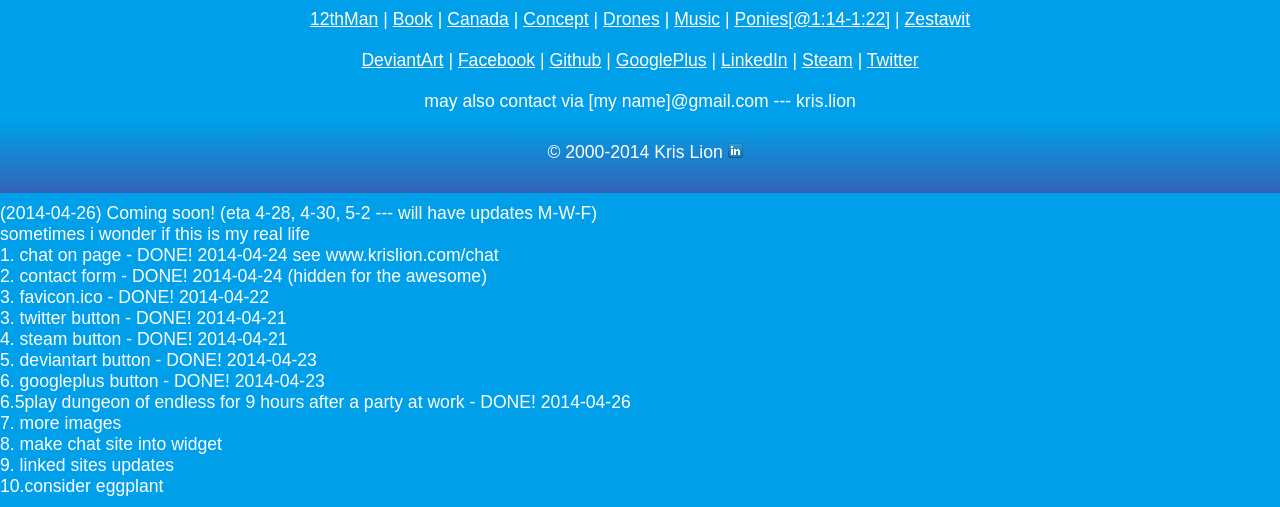
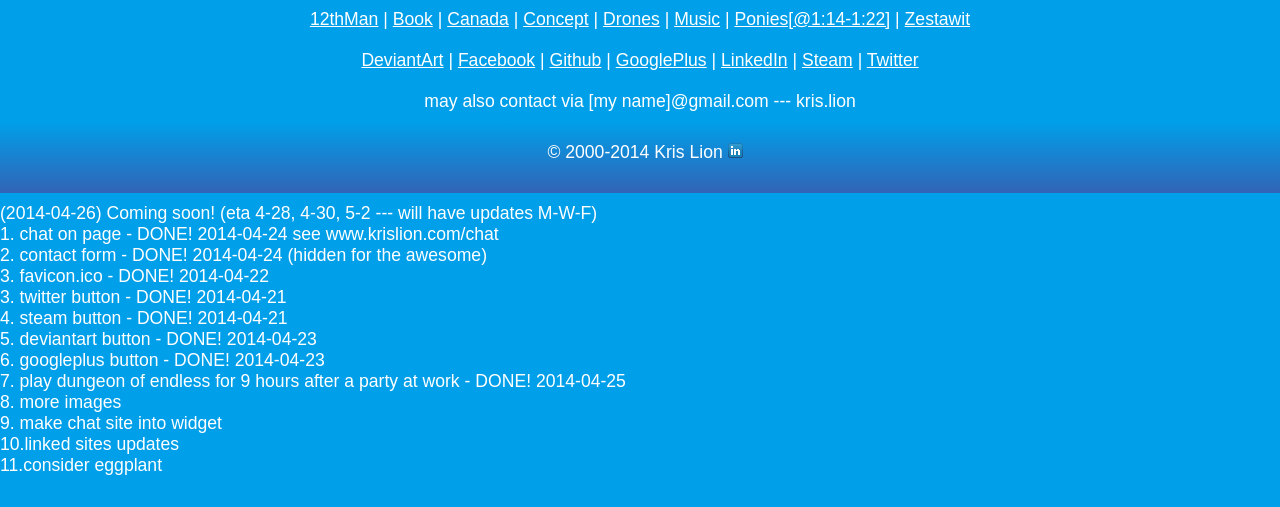
Before and after one commit to krislion/django.krislion, a Python web app: template myproject/templates/base.html in a window 1280 px wide. Shown: the part 761-1268 px from the top of the page. After the commit the page ends 1236 px from the top, so only its background shows below. Run offline with Jinja, Linux system fonts and the light colour scheme; the template is opened without the code that fills it, so the values that code supplies are empty.

Commit message:
squash existential concern

```diff
--- a/myproject/templates/todo.html
+++ b/myproject/templates/todo.html
@@ -1,7 +1,6 @@
 <!-- todo -->
   <div class="content-main" style="text-align:left">
    (2014-04-26) Coming soon! (eta 4-28, 4-30, 5-2 --- will have updates M-W-F)<br />
-   sometimes i wonder if this is my real life<br />
    1. chat on page - DONE! 2014-04-24 see www.krislion.com/chat<br />
    2. contact form - DONE! 2014-04-24 (hidden for the awesome)<br />
    3. favicon.ico - DONE! 2014-04-22<br />
@@ -9,9 +8,9 @@
    4. steam button - DONE! 2014-04-21<br />
    5. deviantart button - DONE! 2014-04-23<br />
    6. googleplus button - DONE! 2014-04-23<br />
-   6.5play dungeon of endless for 9 hours after a party at work - DONE! 2014-04-26<br />
-   7. more images<br />
-   8. make chat site into widget<br />
-   9. linked sites updates<br />
-   10.consider eggplant
+   7. play dungeon of endless for 9 hours after a party at work - DONE! 2014-04-25<br />
+   8. more images<br />
+   9. make chat site into widget<br />
+   10.linked sites updates<br />
+   11.consider eggplant
   </div>
```
